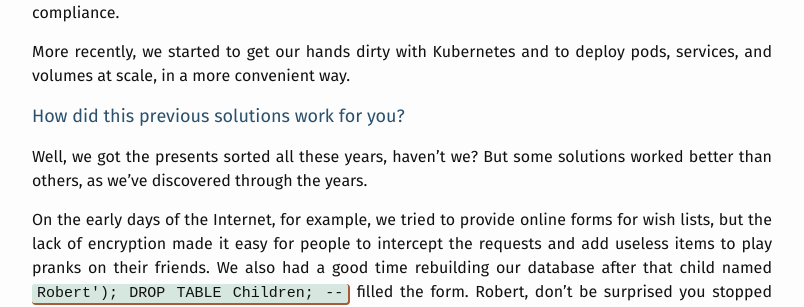
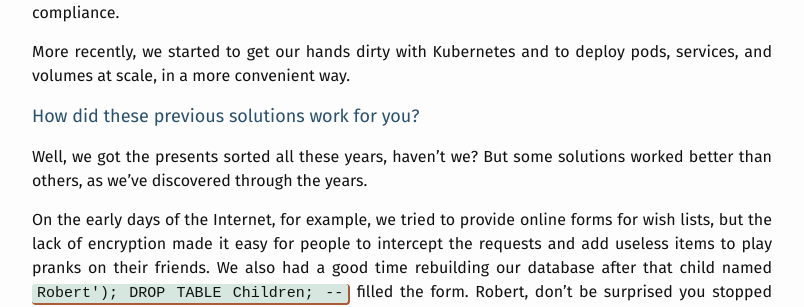
Before and after one commit to qmonnet/whirl-offload, a Jekyll site: the page built from _posts/2024-01-02-santa-switches-to-cilium.md, in a window 1280 px wide and 900 px high, scrolled down 894 px. Shown: the part 155-462 px from the top of the window, without its empty margins (238-1042 px from the left). Built offline with Jekyll 4.4.1, drawn with Linux system fonts in a browser that asks for light colours; some web fonts are replaced.

Commit message:
posts/santa-interview: Fix a typo

```diff
--- a/_posts/2024-01-02-santa-switches-to-cilium.md
+++ b/_posts/2024-01-02-santa-switches-to-cilium.md
@@ -60,7 +60,7 @@ found our way to compliance.
 More recently, we started to get our hands dirty with Kubernetes and to deploy
 pods, services, and volumes at scale, in a more convenient way.
 
-#### How did this previous solutions work for you?
+#### How did these previous solutions work for you?
 
 Well, we got the presents sorted all these years, haven't we? But some
 solutions worked better than others, as we've discovered through the years.
```
